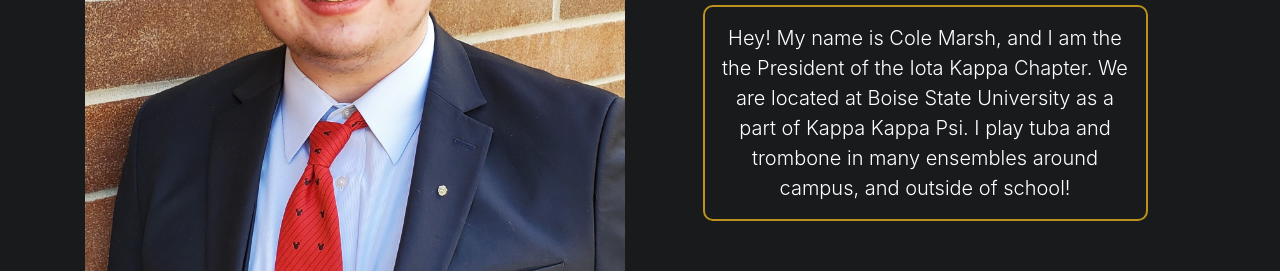
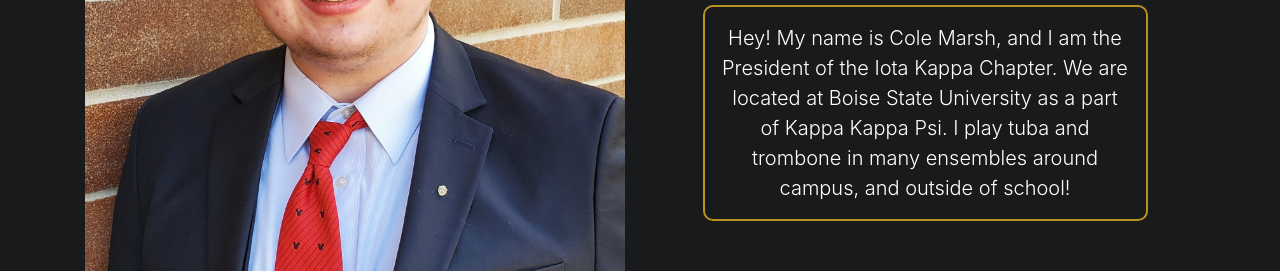
Before and after one commit to iotakappaweb/kkyik, a plain HTML site: page index.html in a window 1280 px wide. Shown: the part 1067-1338 px from the top of the page. Drawn offline with nearby package versions, Linux system fonts and the light colour scheme.

Commit message:
Fixed typo

```diff
--- a/index.html
+++ b/index.html
@@ -129,7 +129,7 @@
                 <div class="col-10 text-center">
                     <h1 class="display-4">Hello!</h1>
                     <p class="lead p-3 showcase-blurb">
-                        Hey! My name is Cole Marsh, and I am the the President of the Iota Kappa Chapter.
+                        Hey! My name is Cole Marsh, and I am the President of the Iota Kappa Chapter.
                         We are located at Boise State University as a part of Kappa Kappa Psi.
                         I play tuba and trombone in many ensembles around campus, and outside of school!
                     </p>
```
